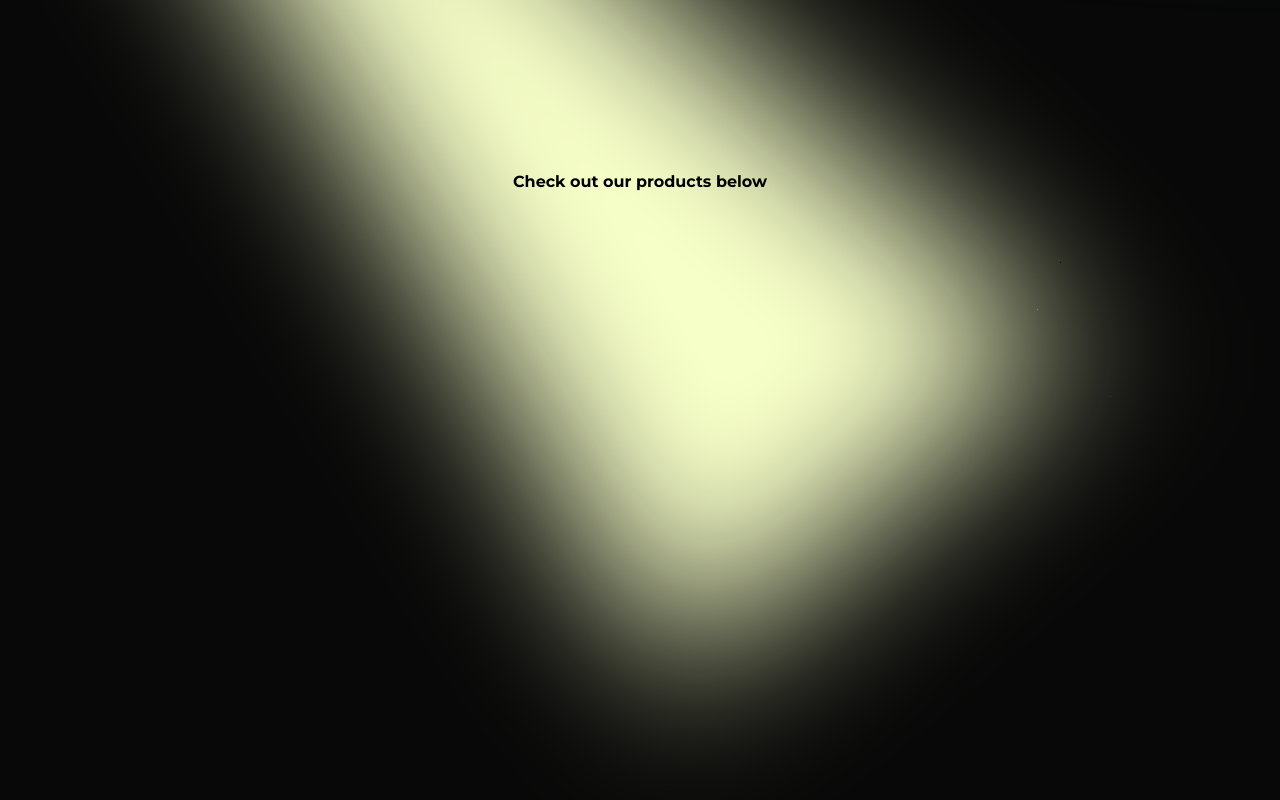
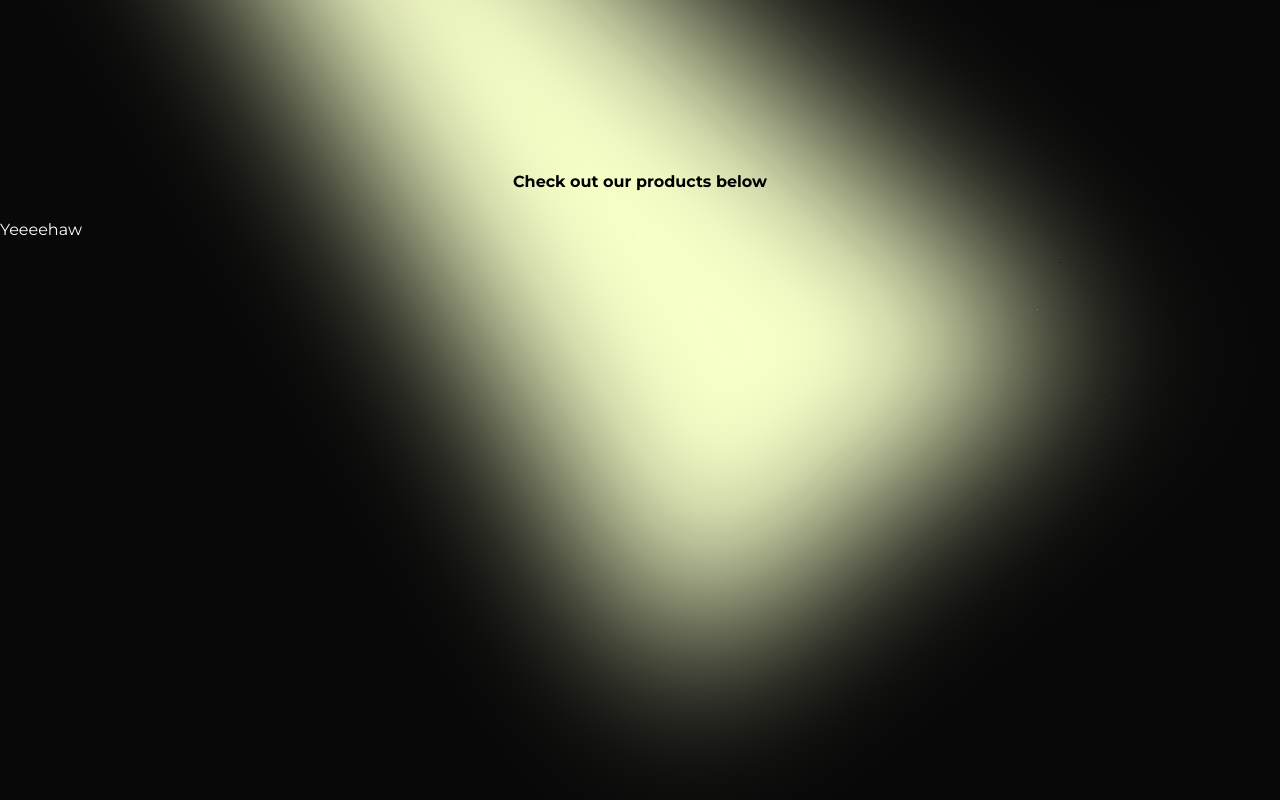
Before and after one commit to tdarthur/smart-light-app, a React (Vite) app: page / in a window 1280 px wide. Shown: the part 580-1380 px from the top of the page. Built offline with nearby package versions, Linux system fonts and the light colour scheme; a web font is replaced by a local one.

Commit message:
lays out page structure

```diff
--- a/src/App.tsx
+++ b/src/App.tsx
@@ -1,28 +1,15 @@
-import useScrollPosition from './hooks/useScrollPosition';
+import Landing from './pages/Landing';
+import Products from './pages/Products';
+import Yeehaw from './pages/Yeehaw';
+import Demo from './pages/demo';
 
-function App() {
-    const scrollPosition = useScrollPosition();
-
-    console.log(scrollPosition);
-
-    return (
-        <>
-            <div className="landing" style={{ opacity: 1 - scrollPosition / window.innerHeight }}>
-                <div className="landing-graphic landing-spotlight" />
-                <div className="landing-graphic landing-pointlight" />
-
-                <div className="landing-text">
-                    <h2>Light up your life with</h2>
-                    <h1>Illuminous</h1>
-                </div>
-                <div className="landing-action-text">Check out our products below</div>
-            </div>
-
-            <div className="products"></div>
-
-            <div className="demo"></div>
-        </>
-    );
-}
+const App = () => (
+    <>
+        <Landing />
+        <Yeehaw />
+        <Demo />
+        <Products />
+    </>
+);
 
 export default App;
--- a/src/index.css
+++ b/src/index.css
@@ -143,7 +143,7 @@ body {
     font-weight: bold;
 }
 
-.products {
+.yeehaw {
     width: 100vw;
     height: 100vh;
 }
--- /dev/null
+++ b/src/pages/Demo.tsx
@@ -0,0 +1,3 @@
+const Demo = () => <div className="demo"></div>;
+
+export default Demo;
--- /dev/null
+++ b/src/pages/Landing.tsx
@@ -0,0 +1,20 @@
+import useScrollPosition from '../hooks/useScrollPosition';
+
+const Landing = () => {
+    const scrollPosition = useScrollPosition();
+
+    return (
+        <div className="landing" style={{ opacity: 1 - scrollPosition / window.innerHeight }}>
+            <div className="landing-graphic landing-spotlight" />
+            <div className="landing-graphic landing-pointlight" />
+
+            <div className="landing-text">
+                <h2>Light up your life with</h2>
+                <h1>Illuminous</h1>
+            </div>
+            <div className="landing-action-text">Check out our products below</div>
+        </div>
+    );
+};
+
+export default Landing;
--- /dev/null
+++ b/src/pages/Products.tsx
@@ -0,0 +1,2 @@
+const Products = () => <div className="products"></div>;
+export default Products;
--- /dev/null
+++ b/src/pages/Yeehaw.tsx
@@ -0,0 +1,2 @@
+const Yeehaw = () => <div className="yeehaw">Yeeeehaw</div>;
+export default Yeehaw;
```
